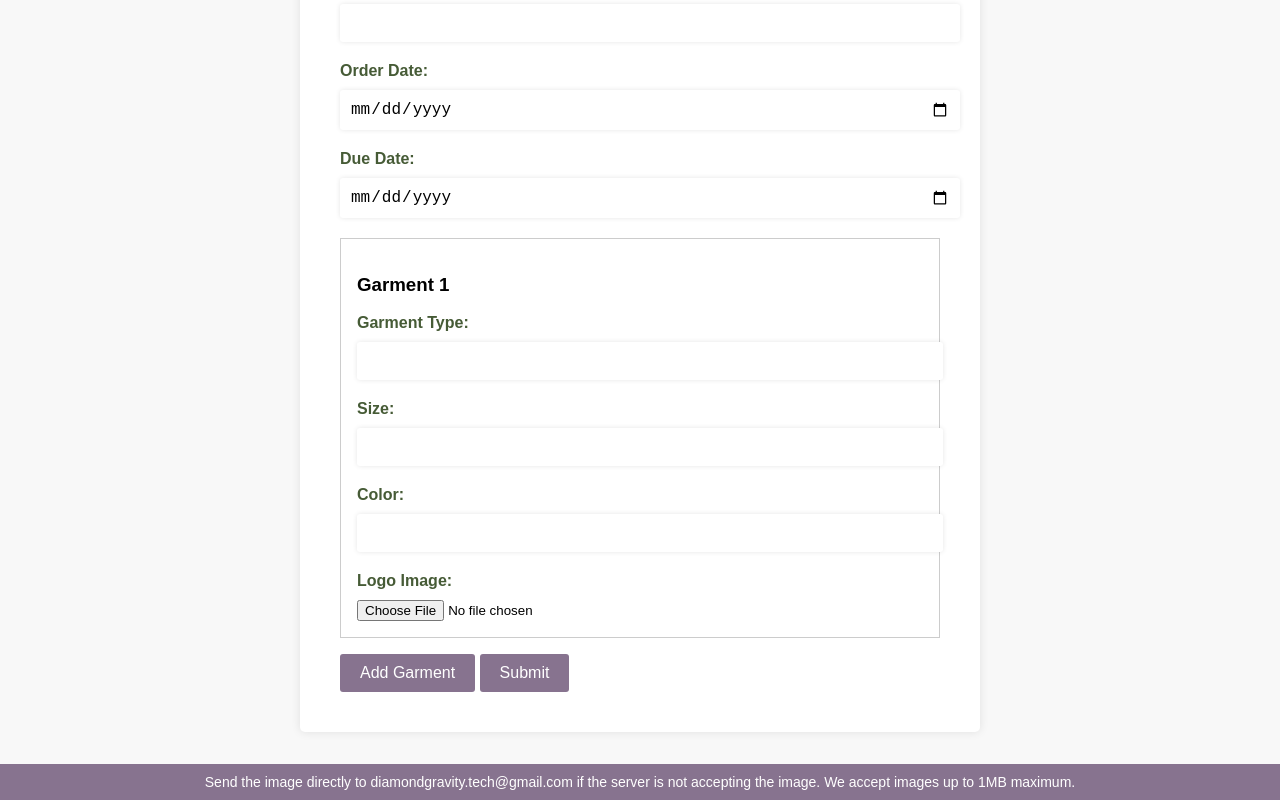
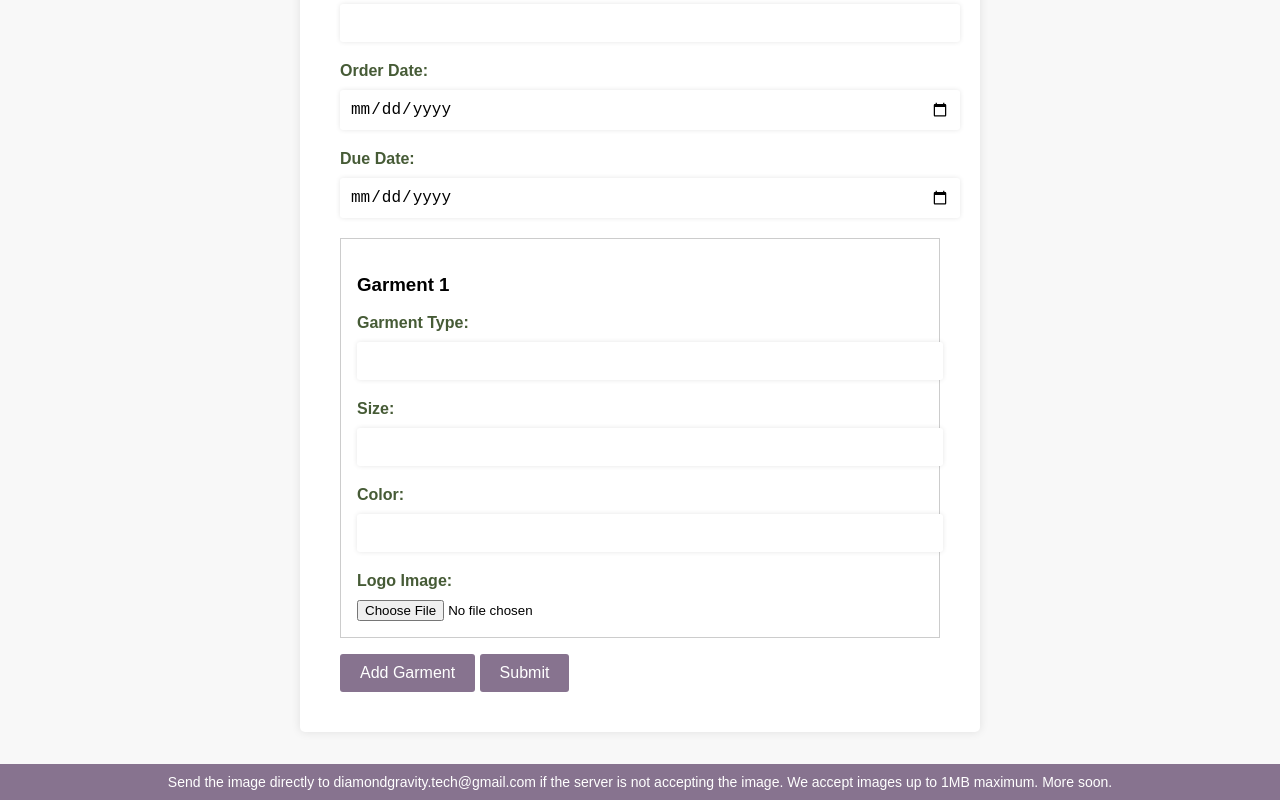
Before and after one commit to NoCapxGaming/diamond-gravity-portal, a plain HTML site: page index.html in a window 1280 px wide. Shown: the part 578-1378 px from the top of the page. Drawn offline with Linux system fonts and the light colour scheme.

Commit message:
added text to footer

```diff
--- a/index.html
+++ b/index.html
@@ -58,7 +58,7 @@
         <button type="submit" data-en="Submit" data-es="Enviar">Submit</button>
       </form>
     </section>
-    <footer data-en="Send the image directly to diamondgravity.tech@gmail.com if the server is not accepting the image. We accept images up to 1MB maximum." data-es="Envíe la imagen directamente a diamondgravity.tech@gmail.com si el servidor no acepta la imagen. Aceptamos imágenes de hasta 1MB como máximo.">Send the image directly to diamondgravity.tech@gmail.com if the server is not accepting the image. We accept images up to 1MB maximum.</footer>
+    <footer data-en="Send the image directly to diamondgravity.tech@gmail.com if the server is not accepting the image. We accept images up to 1MB maximum. More soon." data-es="Envíe la imagen directamente a diamondgravity.tech@gmail.com si el servidor no acepta la imagen. Aceptamos imágenes de hasta 1MB como máximo. Más pronto.">Send the image directly to diamondgravity.tech@gmail.com if the server is not accepting the image. We accept images up to 1MB maximum. More soon.</footer>
 
   </main>
   <script src="language.js"></script>
```
